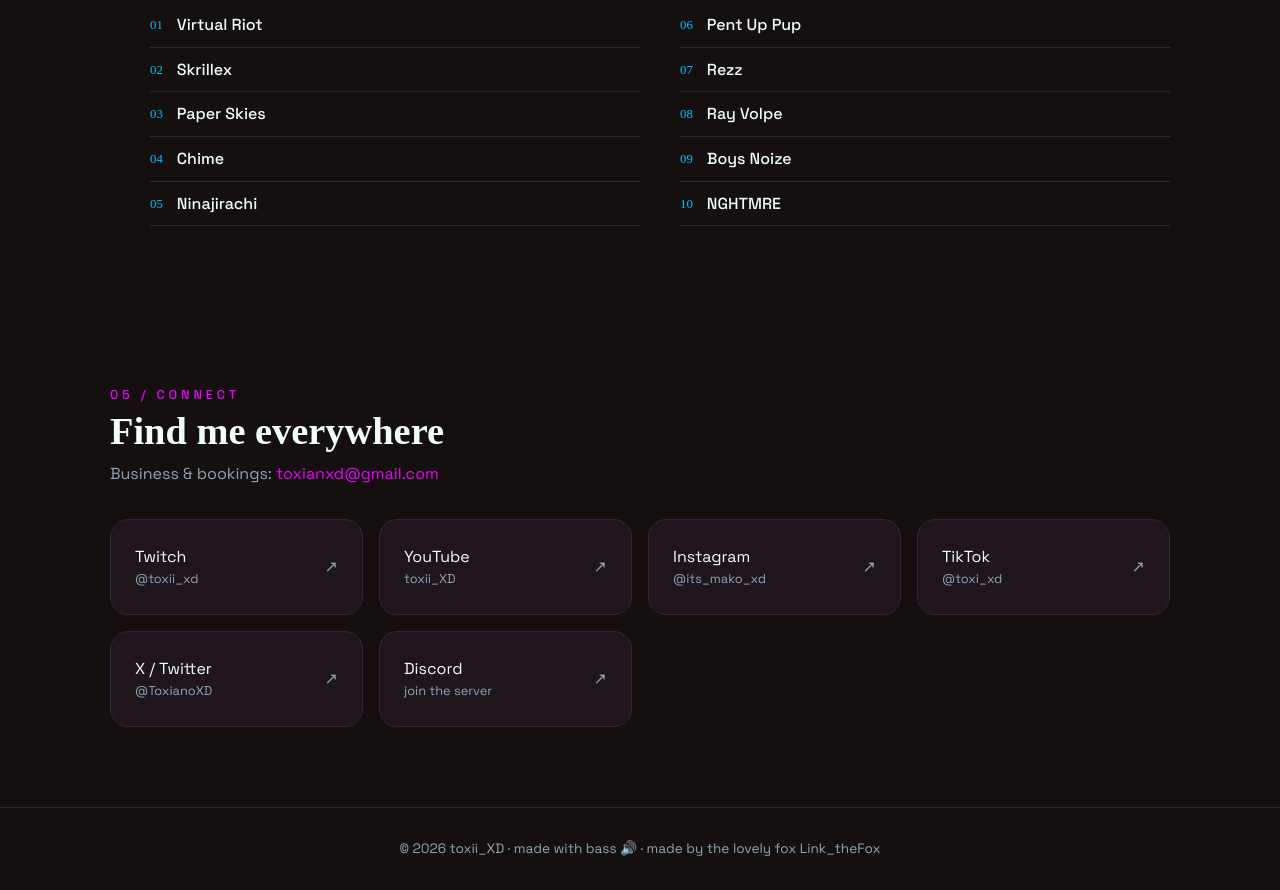
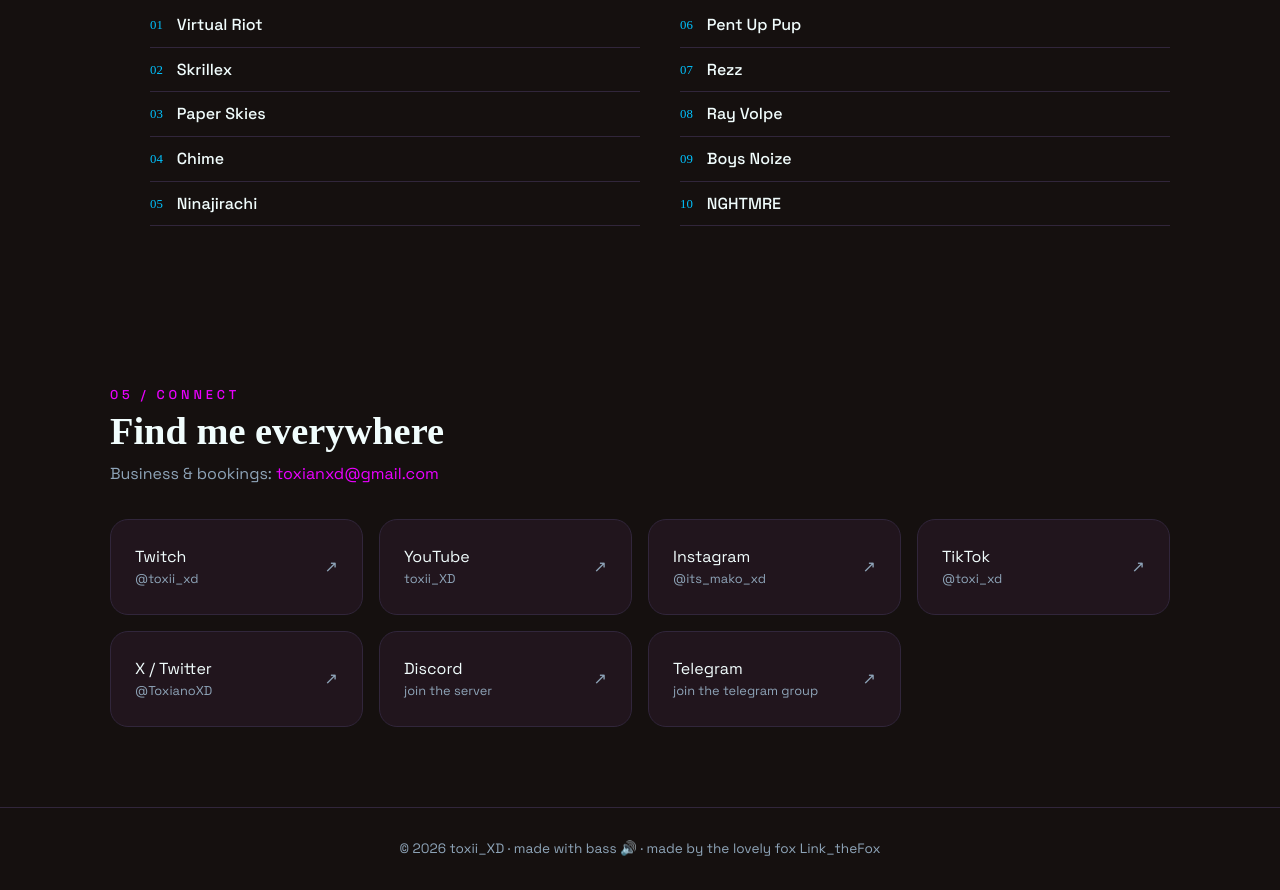
Before and after one commit to toxiiXD/my-website-toxii, a plain HTML site: page index.html in a window 1280 px wide. Shown: the part 2591-3481 px from the top of the page. Drawn offline with Linux system fonts and the light colour scheme; no server answers; a web font is replaced by a local one.

Commit message:
added sstuf to it for a tellegram group

```diff
--- a/index.html
+++ b/index.html
@@ -164,6 +164,7 @@ footer{border-top:1px solid var(--line);padding:30px 0;text-align:center;color:v
     <a class="card" href="https://www.tiktok.com/@toxi_xd" target="_blank" rel="noopener"><div>TikTok<em>@toxi_xd</em></div></a>
     <a class="card" href="https://x.com/ToxianoXD" target="_blank" rel="noopener"><div>X / Twitter<em>@ToxianoXD</em></div></a>
     <a class="card" href="https://discord.gg/SVexKyETzz" target="_blank" rel="noopener"><div>Discord<em>join the server</em></div></a>
+    <a class="card" href="https://t.me/+vXVY-dFUmMZiODA0" target="_blank" rel="noopener"><div>Telegram<em>join the telegram group</em></div></a>
   </div>
 </div></section>
 
```
Also changed, not shown: photos.html (+1 -0 lines).
